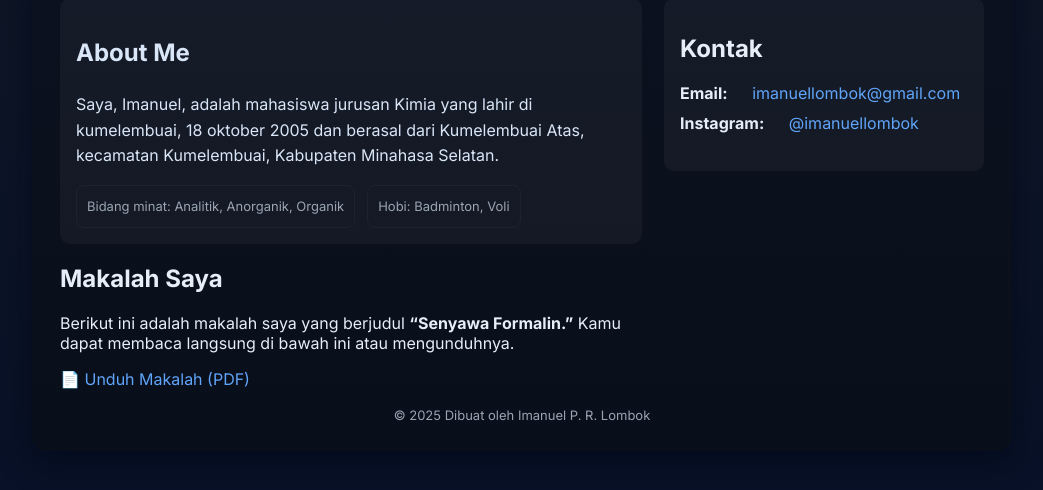
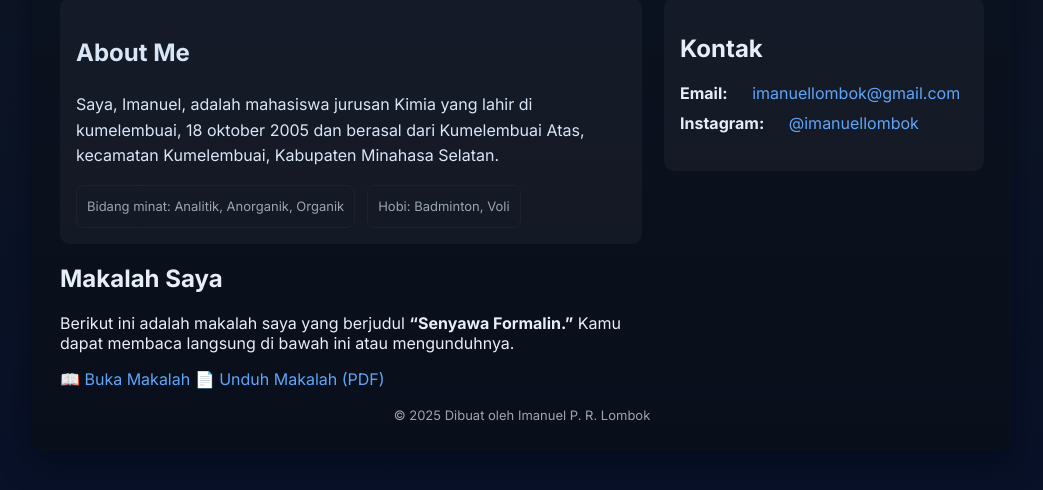
Before and after one commit to imanuellombok/tugas-5, a plain HTML site: page index.html in a window 1280 px wide. Shown: the part 192-682 px from the top of the page, without its empty margins (118-1161 px from the left). Drawn offline with Linux system fonts and the light colour scheme.

Commit message:
index.html

```diff
--- a/index.html
+++ b/index.html
@@ -107,7 +107,7 @@
     </p>
 
     <!-- Menampilkan file PDF langsung -->
-   <a href="Makalah-Imanuel.pdf" class="button" target="_blank">
+   <a href="makalah.html">📖 Buka Makalah</a>
 
     <!-- Tombol download -->
     <a href="Makalah-Imanuel.pdf" class="button" download>📄 Unduh Makalah (PDF)</a>
```
